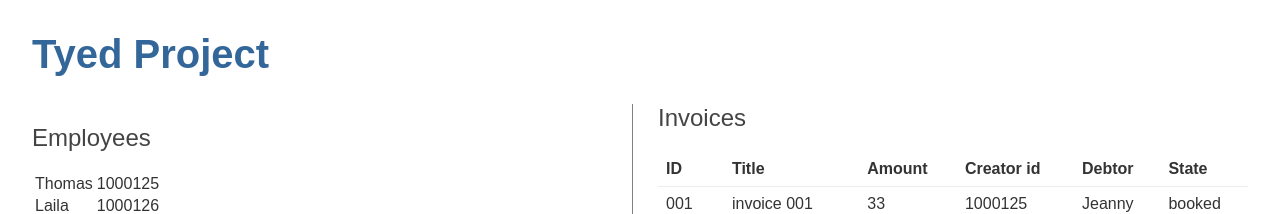
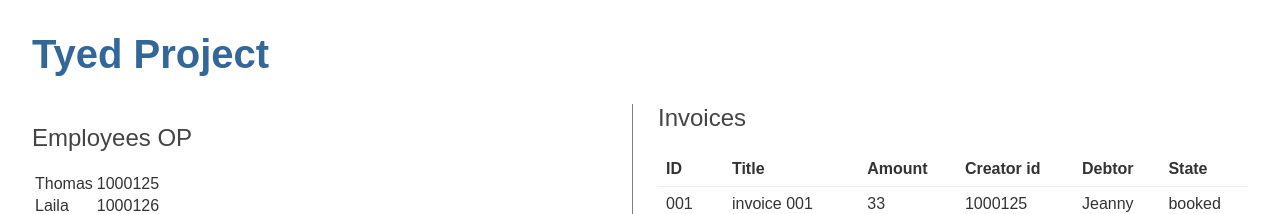
Before and after one commit to thomasatwikey/tyed, an Angular app: page / in a window 1280 px wide. Shown: the top 214 px of the page. Built offline with nearby package versions, Linux system fonts and the light colour scheme.

Commit message:
updated employees comp

```diff
--- a/src/app/employees/employees.component.html
+++ b/src/app/employees/employees.component.html
@@ -1,6 +1,6 @@
 <div id="containerEmployee">
 <div id="employeeList">
-<h2>Employees</h2>
+<h2>Employees OP</h2>
     <table>
       <tr *ngFor="let employee of employees" (click)="onSelect(employee)" [class.selected]="employee === selectedEmployee">
         <td>{{employee.name}}</td>
```
